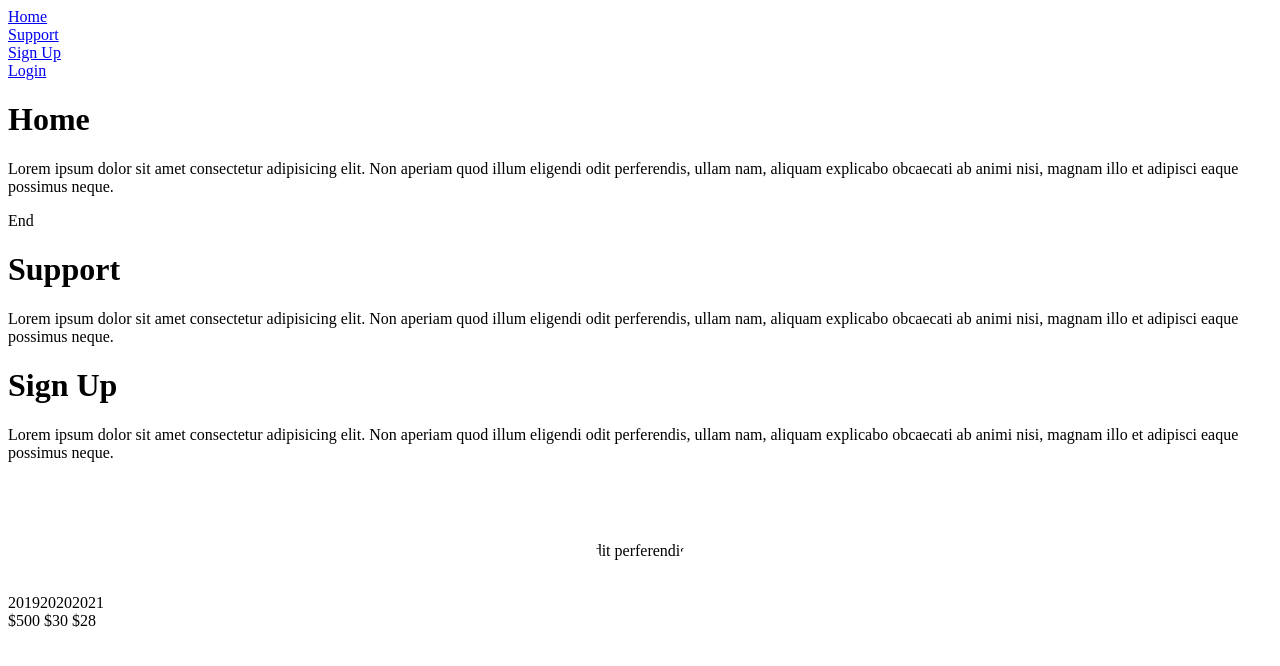
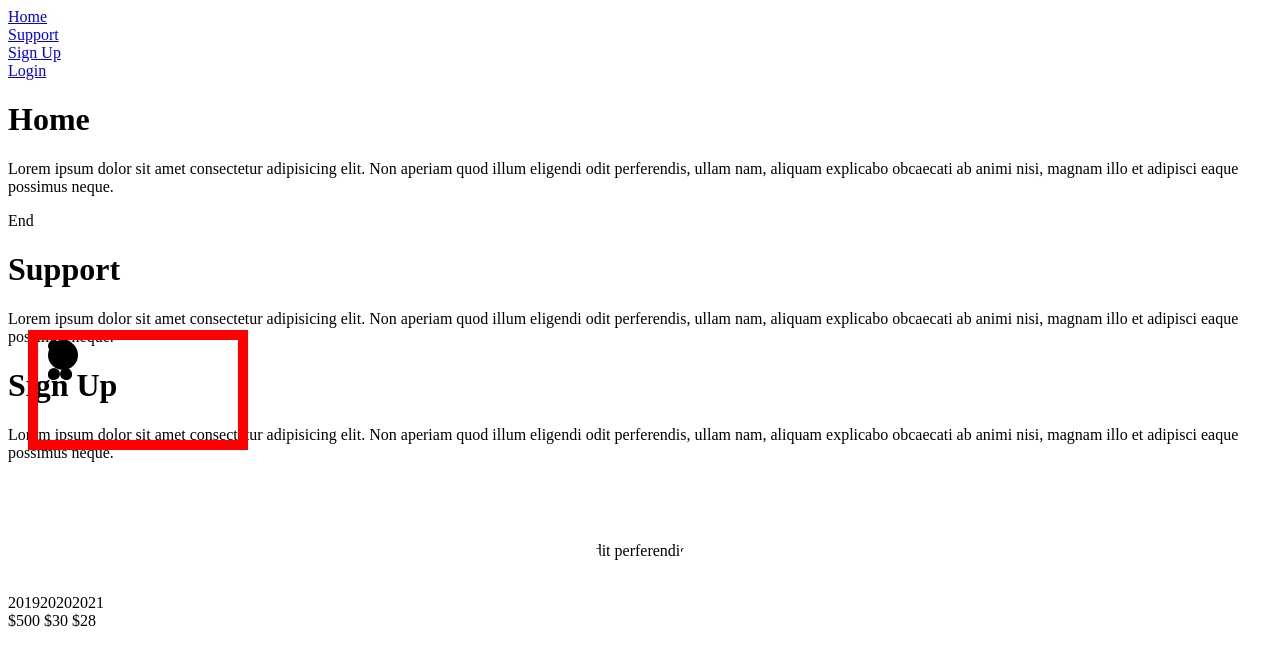
Before and after one commit to Vamthecoder/Frontend, a plain HTML site: page example.html in a window 1280 px wide. Drawn offline with Linux system fonts and the light colour scheme.

Commit message:
Day9 #100DaysOfCodingChallenge

```diff
--- a/example.css
+++ b/example.css
@@ -17,3 +17,23 @@
 #login {
     clip-path: circle();
 }
+
+#black-hat {
+    width: 0%;
+    height: 0%;
+    border-style: dotted;
+    border-width: 30px 12px 10px;
+    position: absolute;
+    left: 10px;
+
+}
+
+#container {
+    width: 200px;
+    height: 100px;
+
+    position: relative;
+    bottom: 300px;
+    left: 20px;
+    border: 10px solid red;
+}
--- a/example.html
+++ b/example.html
@@ -60,6 +60,13 @@
 <th></th>
 <th></th>
 <th></th>
+<div id="container">
+    <div id="black-hat"></div>
+<div id="gray-mask"></div>
+<div id="white-paper"></div>
+<div id="tan-table"></div>
+</div>
+<i class="fas fa-music"></i><i class="fas fa-music"></i><i class="fas fa-music"></i><i class="fas fa-music"></i>
 
 </body>
 </html>
```
Also changed, not shown: 1 other file.
